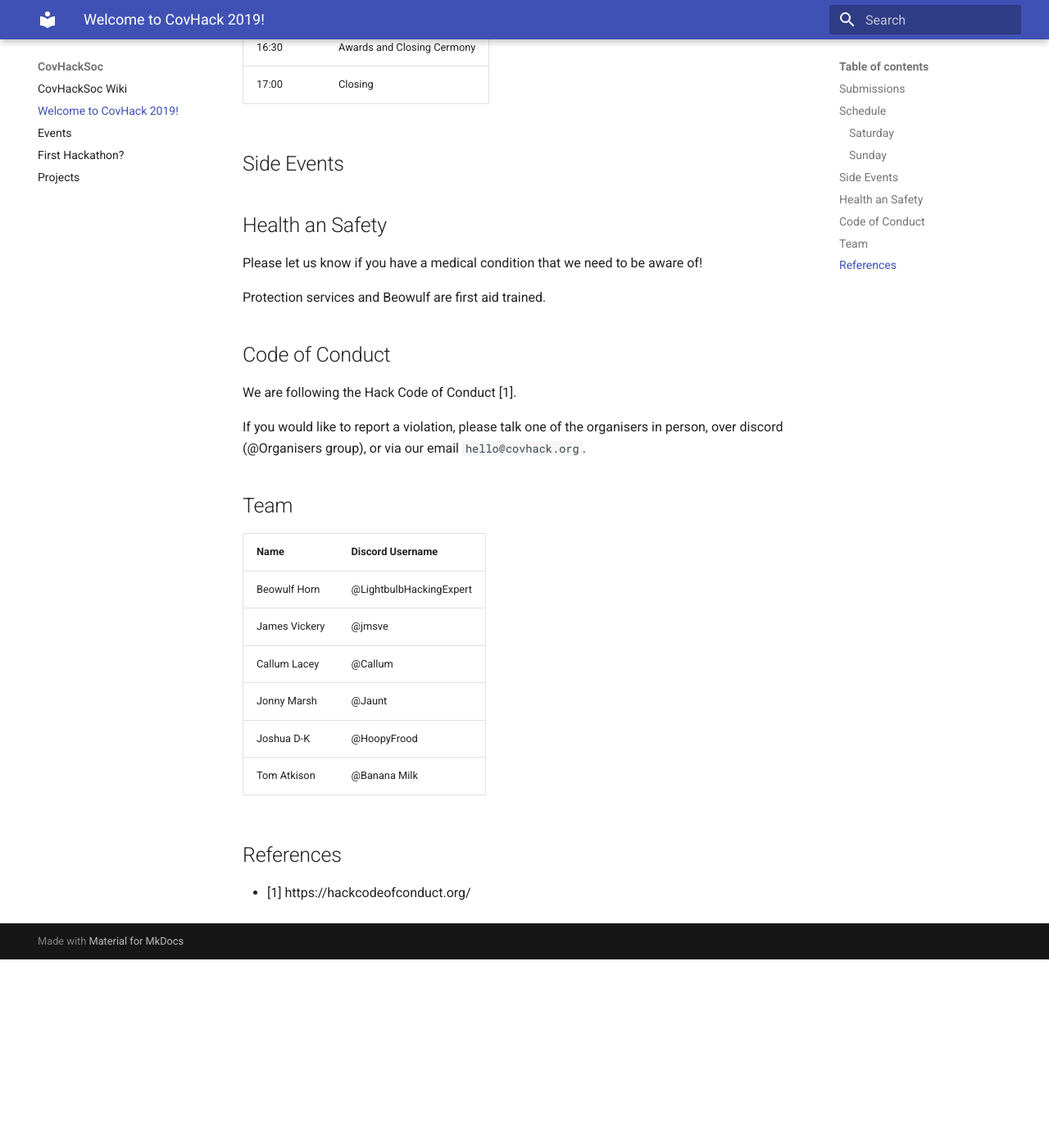
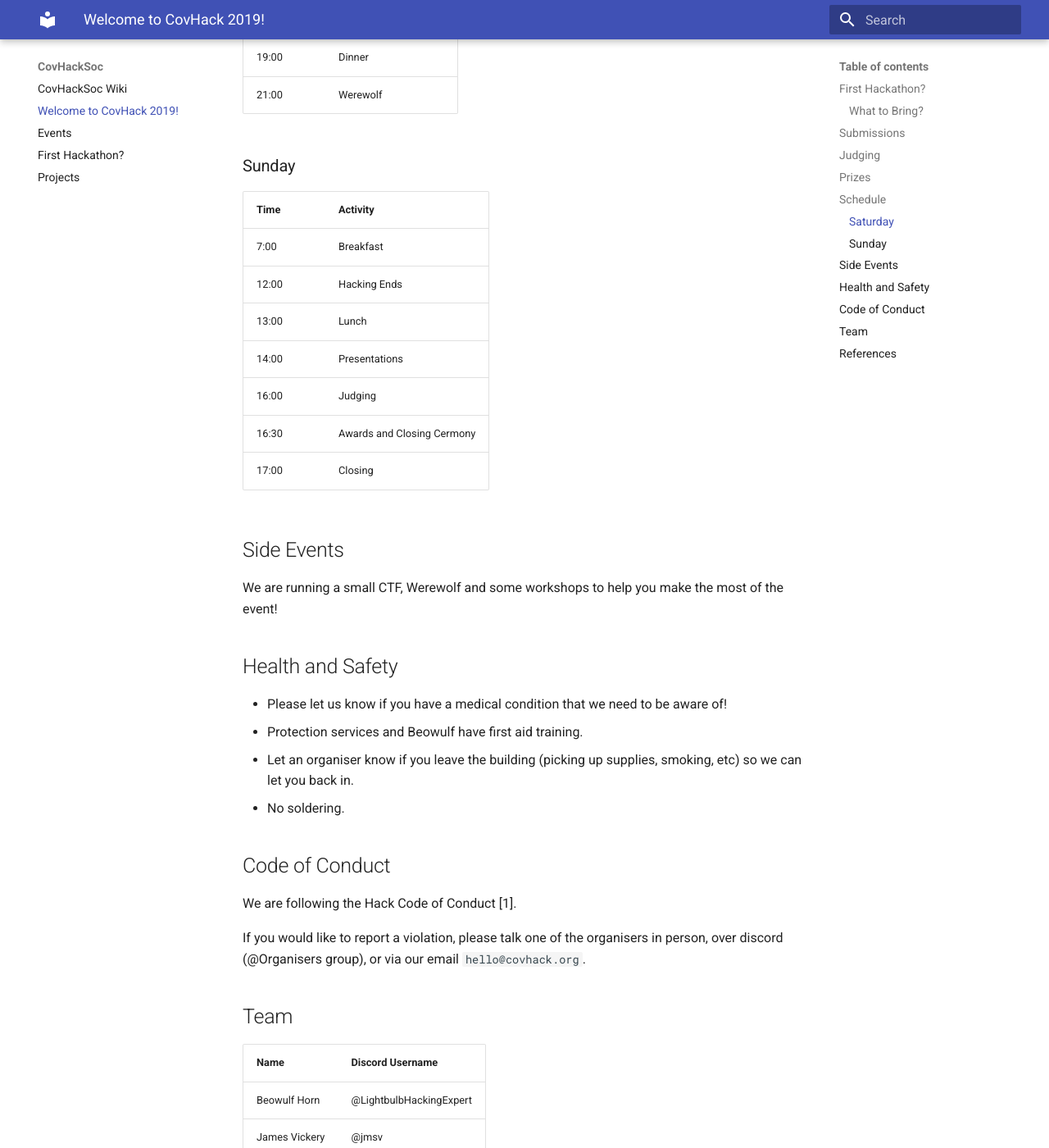
Before and after one commit to CovHackSoc/wiki.covhack.org, an MkDocs documentation site: the page built from docs/covhack2019.md, in a window 1280 px wide and 1400 px high, scrolled down 1256 px. Shown: the whole window at 82% size. Built offline with MkDocs 1.6.1 and Material for MkDocs 9.7.7, drawn with Linux system fonts in a browser that asks for light colours; before the commit the page ends 2426 px from its top, so only the background shows below that; some of the changed text lies outside the part shown.

Commit message:
Updates!

```diff
--- a/docs/covhack2019.md
+++ b/docs/covhack2019.md
@@ -1,4 +1,14 @@
 # Welcome to CovHack 2019!
+
+Welcome to CovHack! We hope you build some great projects this weekend! Here is all you (probably) need to know!
+
+## First Hackathon?
+
+### What to Bring?
+
+* A laptop (or your gaming rig) and it's power supply
+* Toiletries
+* Hardware (BRING YOUR DANCEMAT!)
 
 ## Submissions
 
@@ -7,6 +17,10 @@ Please upload your submissions to the devpost, avaliable here:
 https://covhack19.devpost.com/
 
 Please do not start projects before 12:00 on the Saturday! You can have ideas beforehand, but don't write any code!
+
+## Judging
+
+## Prizes
 
 ## Schedule
 
@@ -36,11 +50,14 @@ Time  | Activity
 
 ## Side Events
 
-## Health an Safety
+We are running a small CTF, Werewolf and some workshops to help you make the most of the event!
 
-Please let us know if you have a medical condition that we need to be aware of!
+## Health and Safety
 
-Protection services and Beowulf are first aid trained.
+* Please let us know if you have a medical condition that we need to be aware of!
+* Protection services and Beowulf have first aid training.
+* Let an organiser know if you leave the building (picking up supplies, smoking, etc) so we can let you back in.
+* No soldering.
 
 ## Code of Conduct
 
@@ -54,12 +71,11 @@ If you would like to report a violation, please talk one of the organisers in pe
 Name          | Discord Username
 ------------- | -----------------------
 Beowulf Horn  | @LightbulbHackingExpert
-James Vickery | @jmsve
+James Vickery | @jmsv
 Callum Lacey  | @Callum
 Jonny Marsh   | @Jaunt
 Joshua D-K    | @HoopyFrood
-Tom Atkison   | @Banana Milk
-
+Tom Atkins    | @Banana Milk
 
 ## References
 
```
